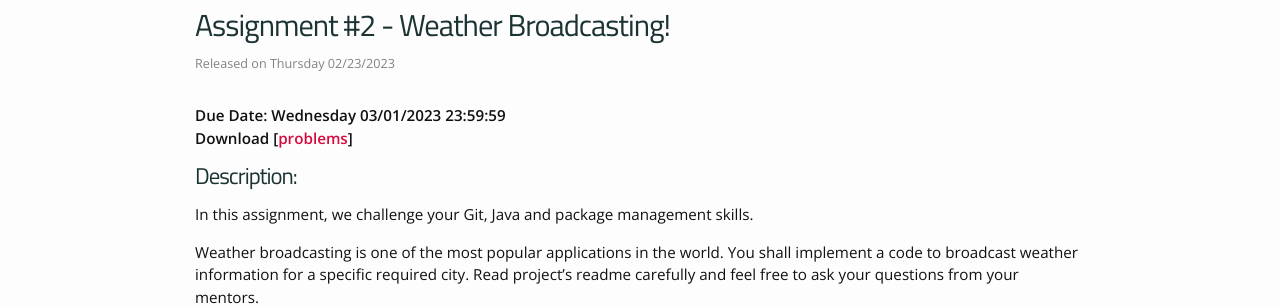
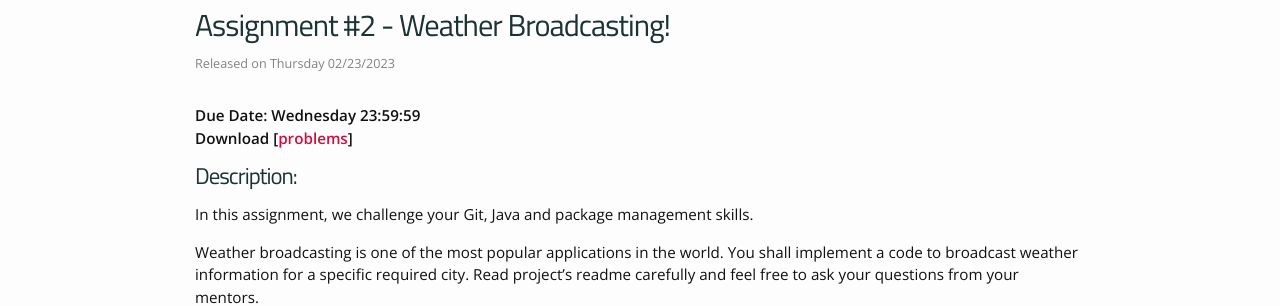
Before and after one commit to MobinNesari81/CS-AP, a Jekyll site: the page built from _assignments/02_second_assignment.md, in a window 1280 px wide. Shown: the part 167-473 px from the top of the page. Built offline with Jekyll 4.4.1, drawn with Linux system fonts in a browser that asks for light colours; nearby versions of some CDN libraries.

Commit message:
Fixing Second Assignment

```diff
--- a/_layouts/assignment.html
+++ b/_layouts/assignment.html
@@ -11,7 +11,7 @@ title: page.title
 
   <div>
     {% if page.due_event %}
-    <span style="font-weight: bold">Due Date:  {{page.due_event.date | date:"%A"}} {{ page.due_event.date | date: site.dateformat }} {{ page.due_event.date | date: "%H:%M:%S" }}</span>
+    <span style="font-weight: bold">Due Date:  {{page.due_event.date | date:"%A"}} {{ page.due_event.date | date: "%H:%M:%S" }}</span>
     {% endif %}
     <p style="font-weight: bold">Download
       {% if page.pdf %}
```
Also changed, not shown: _assignments/02_second_assignment.md (+0 -2 lines).
